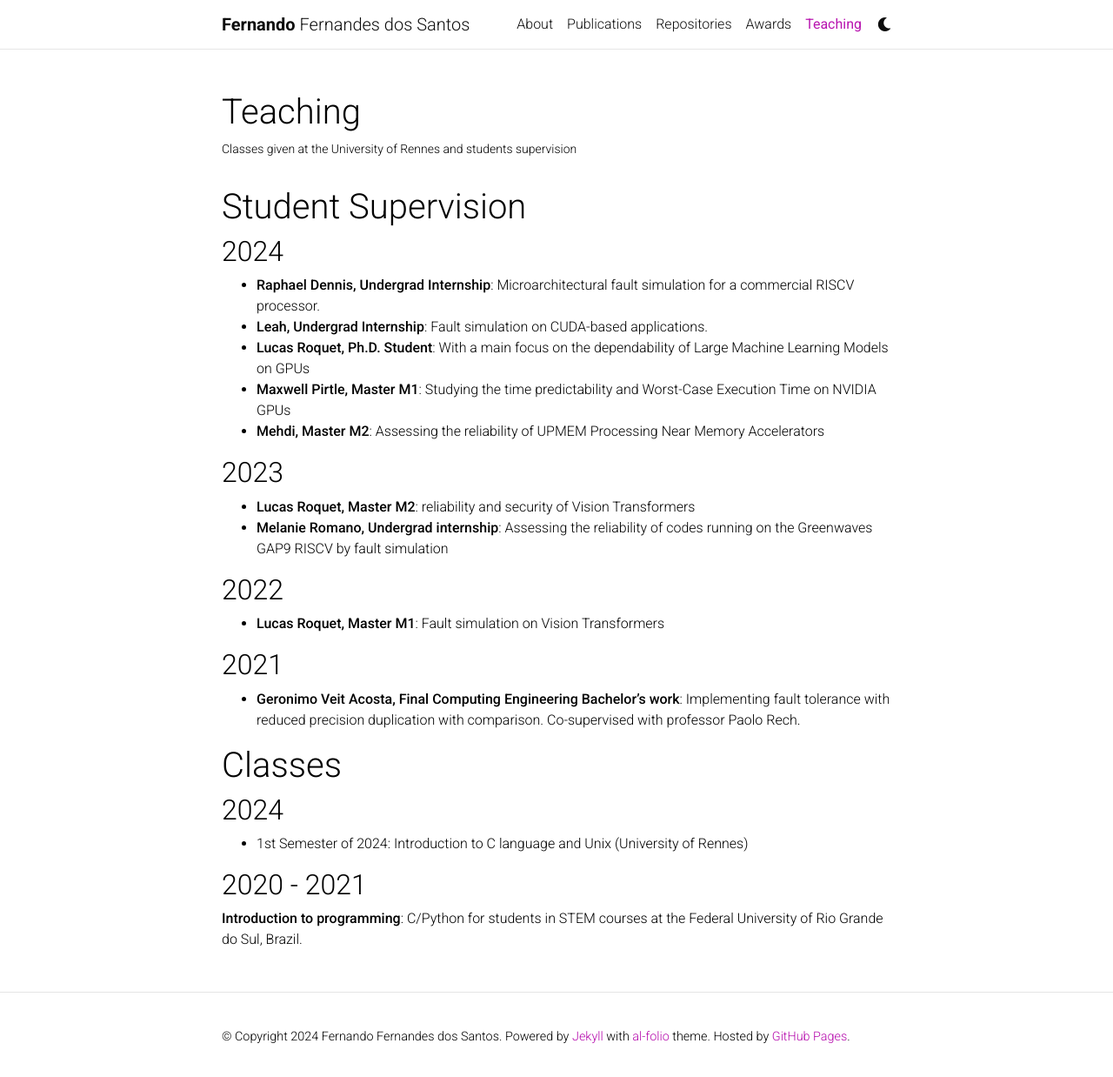
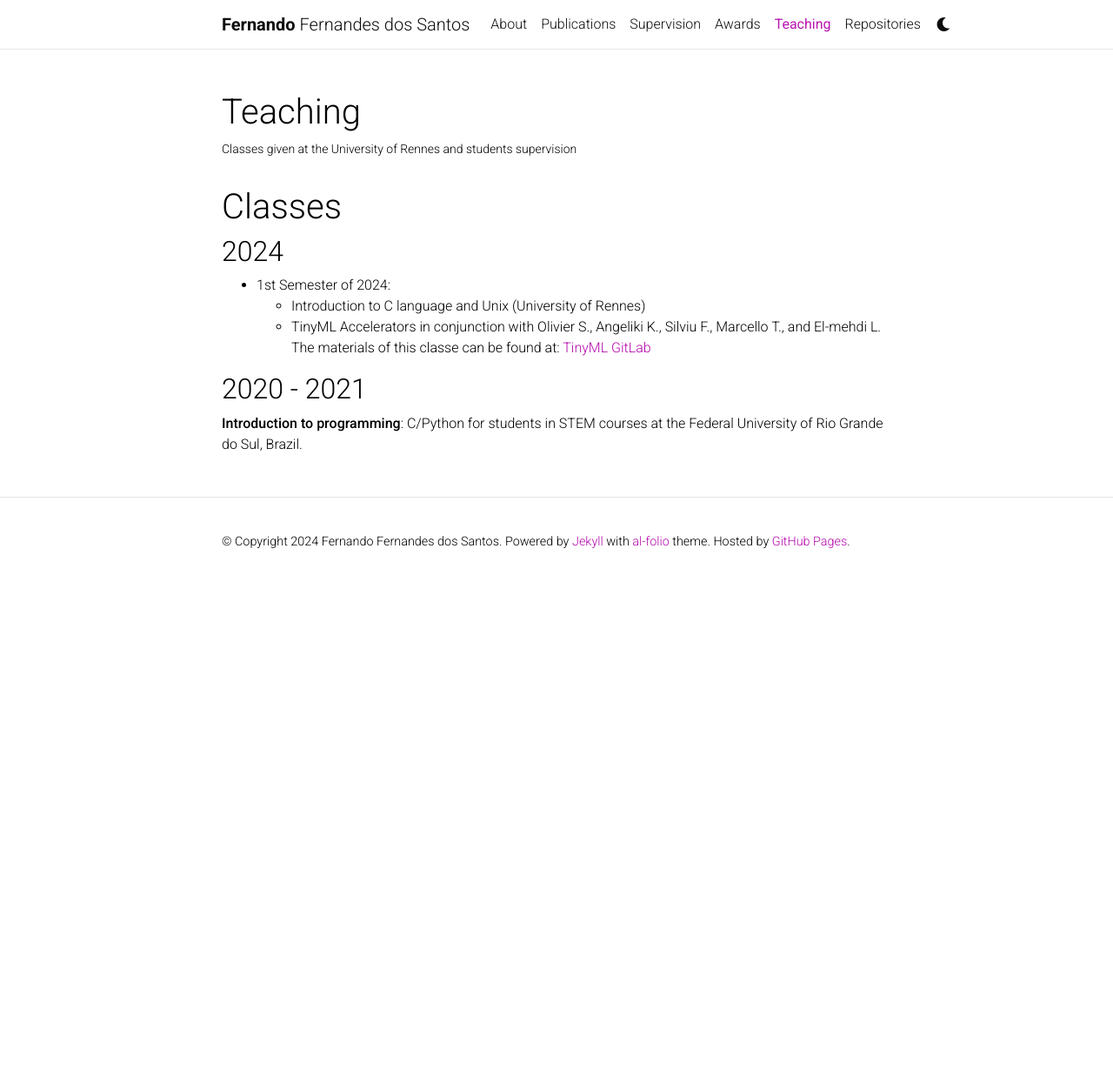
Before and after one commit to fernandoFernandeSantos/-fernandoFernandeSantos.github.io, a Jekyll site: the page built from _pages/teaching.md, in a window 1280 px wide and 1243 px high. Shown: the top 1238 px of the window at 87% size. Built offline with Jekyll 4.4.1, drawn with Linux system fonts in a browser that asks for light colours; comment, search, counter and statistics services are not loaded; a style sheet for code colours, icons or effects is not loaded.

```diff
--- a/_pages/teaching.md
+++ b/_pages/teaching.md
@@ -12,34 +12,15 @@ nav_order: 5
 [//]: # ()
 [//]: # (Organize your courses by years, topics, or universities, however you like!)
 
-# Student Supervision
-
-## 2024
-- **Raphael Dennis, Undergrad Internship**: Microarchitectural fault simulation for a commercial RISCV processor.
-- **Leah, Undergrad Internship**: Fault simulation on CUDA-based applications.
-- **Lucas Roquet, Ph.D. Student**: With a main focus on the dependability of Large Machine Learning Models on GPUs
-- **Maxwell Pirtle, Master M1**: Studying the time predictability and Worst-Case Execution Time on NVIDIA GPUs
-- **Mehdi, Master M2**: Assessing the reliability of UPMEM Processing Near Memory Accelerators
-
-## 2023
-
-- **Lucas Roquet, Master M2**: reliability and security of Vision Transformers
-- **Melanie Romano, Undergrad internship**: Assessing the reliability of codes running on the Greenwaves GAP9 RISCV by fault simulation
-
-## 2022
-
-- **Lucas Roquet, Master M1**: Fault simulation on Vision Transformers
-
-## 2021
-
-- **Geronimo Veit Acosta, Final Computing Engineering Bachelor's work**: Implementing fault tolerance with
-  reduced precision duplication with comparison. Co-supervised with professor Paolo Rech.
-
 # Classes
 
 ## 2024
 
-- 1st Semester of 2024: Introduction to C language and Unix (University of Rennes)
+- 1st Semester of 2024:
+  - Introduction to C language and Unix (University of Rennes)
+  - TinyML Accelerators in conjunction with Olivier S., Angeliki K., Silviu F., Marcello T.,
+and El-mehdi L. The materials of this classe can be
+found at: [TinyML GitLab](https://gitlab.inria.fr/sfilip/tinyml2023_lectures)
 
 ## 2020 - 2021
 
```
Also changed, not shown: other parts of _pages/teaching.md (+1 -1 lines), _bibliography/papers.bib (+27 -1 lines), _pages/awards.md (+1 -1 lines), _pages/repositories.md (+1 -1 lines), _pages/supervision.md (added, +49 -0 lines).
